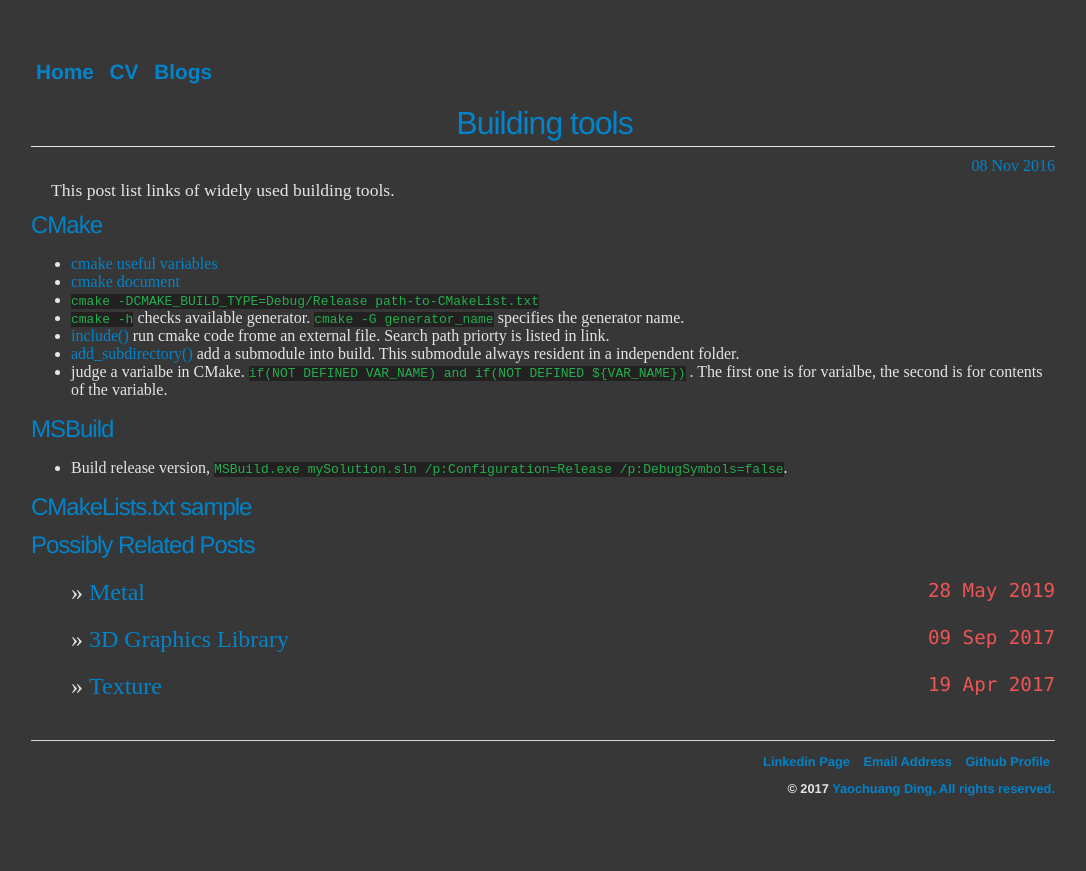
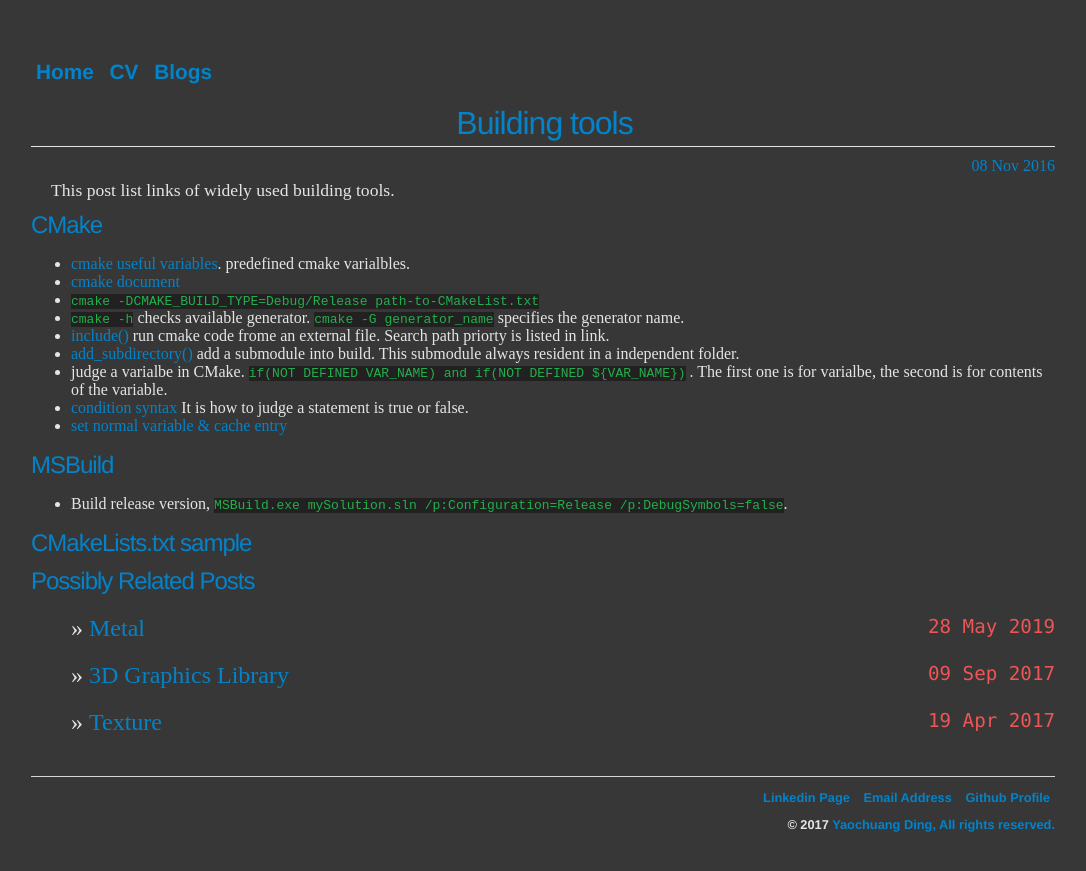
Before and after one commit to ychding11/ychding11.github.io, a Jekyll site: the page built from _posts/2016-08-11-Build-System.md, in a window 1280 px wide. Shown: the top 871 px of the page, without its empty margins (97-1183 px from the left). Built offline with Jekyll 4.4.1, drawn with Linux system fonts in a browser that asks for light colours.

Commit message:
Update 2016-08-11-Build-System.md

```diff
--- a/_posts/2016-08-11-Build-System.md
+++ b/_posts/2016-08-11-Build-System.md
@@ -6,7 +6,7 @@
 This post list links of widely used building tools.
 
 ## CMake
-+ [cmake useful variables](https://cmake.org/Wiki/CMake_Useful_Variables)
++ [cmake useful variables](https://cmake.org/Wiki/CMake_Useful_Variables). predefined cmake varialbles.
 - [cmake document](https://cmake.org/cmake/help/v3.5/manual/cmake-buildsystem.7.html)
 - `cmake -DCMAKE_BUILD_TYPE=Debug/Release  path-to-CMakeList.txt`
 + `cmake -h` checks available generator. `cmake -G generator_name` specifies the generator name.
@@ -15,6 +15,8 @@
 - [add_subdirectory()](https://cmake.org/cmake/help/v3.0/command/add_subdirectory.html) add a
   submodule into build. This submodule always resident in a independent folder.
 - judge a varialbe in CMake. `if(NOT DEFINED VAR_NAME) and if(NOT DEFINED ${VAR_NAME})` . The first one is for varialbe, the second is for contents of the variable.
+- [condition syntax](https://cmake.org/cmake/help/latest/command/if.html#condition-syntax) It is how to judge a statement is true or false.
+- [set normal variable & cache entry](https://cmake.org/cmake/help/latest/command/set.html)
 
 ## MSBuild
 - Build release version, `MSBuild.exe mySolution.sln /p:Configuration=Release /p:DebugSymbols=false`.
```
